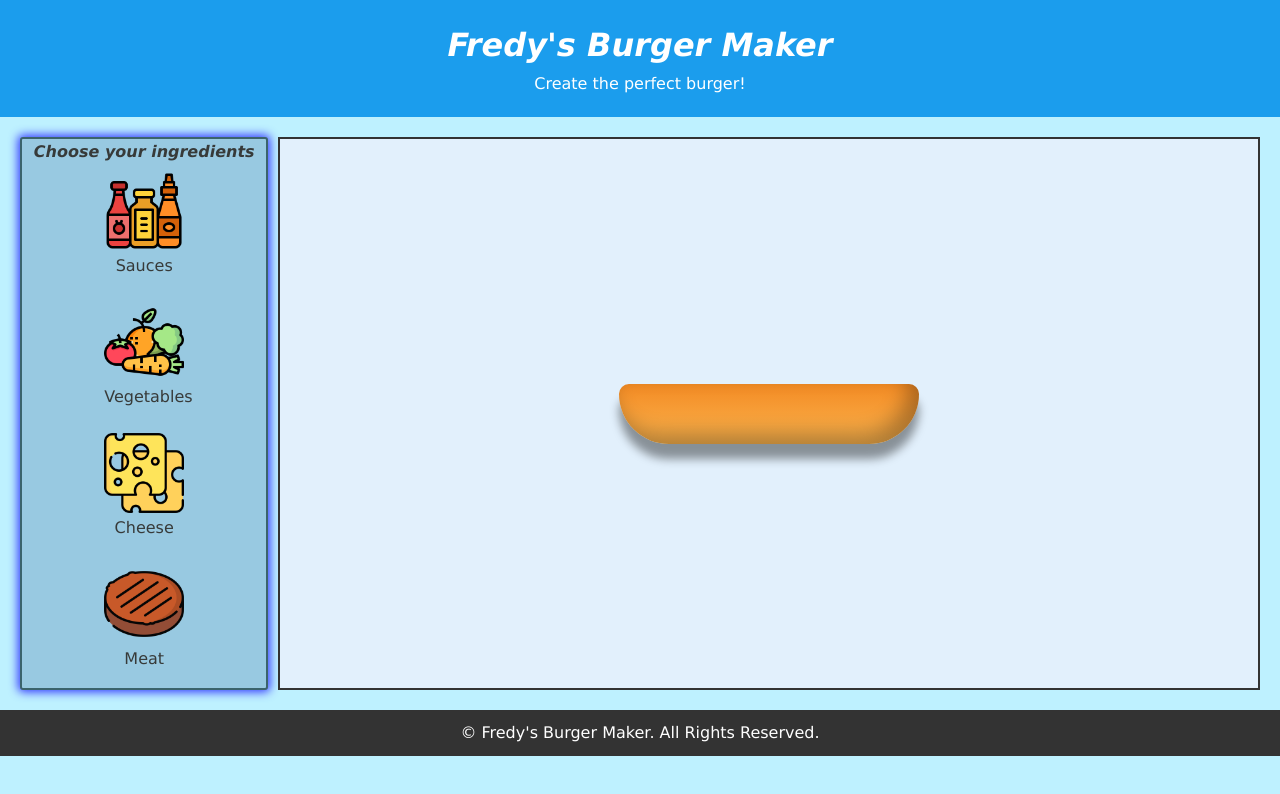
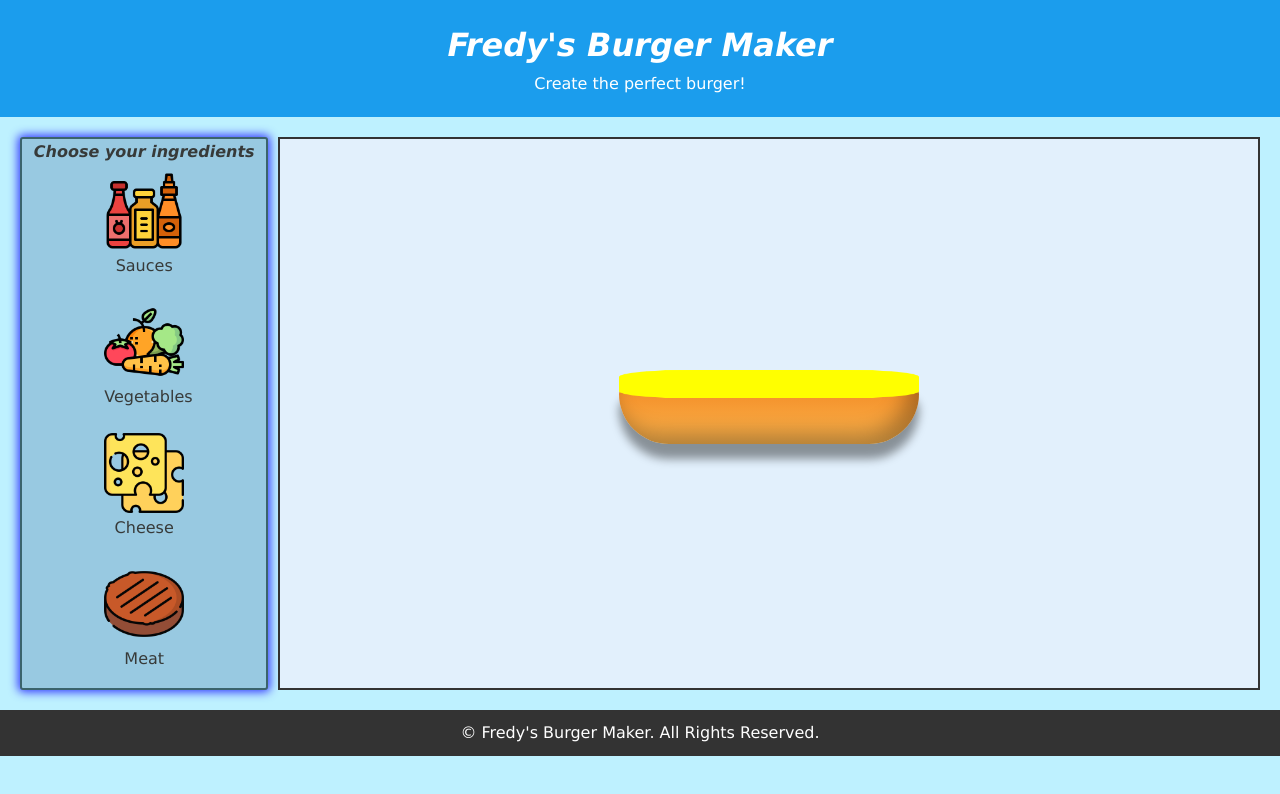
Before and after one commit to F1red003/MyBurgerMaker, a plain HTML site: page burger-maker.html in a window 1280 px wide. Both pictures are taken after a click on the element "Cheese". Drawn offline with Linux system fonts and the light colour scheme.

Commit message:
adding the cheese styling

```diff
--- a/burger-maker.html
+++ b/burger-maker.html
@@ -87,7 +87,7 @@
               </div>
             </div>
           </div>
-          <div class="ingredientsElms" id="cheese" onclick="addIngredient('american')">
+          <div class="ingredientsElms" id="cheese" onclick="addIngredient('edam')">
             <img src="img/cheese.png" alt="cheese" class="imgIngredients" />
             <figcaption class="imgIngredients" id="caption">Cheese</figcaption>
           </div>
--- a/index.js
+++ b/index.js
@@ -21,9 +21,9 @@ const addIngredient = (ingredient) => {
       listIngredient+="tamato";
       break;
 
-    case ingredientElement.classList.contains("american"):
-      t = t + 11;
-      listIngredient+="american";
+    case ingredientElement.classList.contains("edam"):
+      t = t + 25;
+      listIngredient+="edam";
       break;
 
     case ingredientElement.classList.contains("lettuce"):
--- a/styles.css
+++ b/styles.css
@@ -250,7 +250,6 @@ footer {
   background-color: #d4cad2;
   border-radius: 50%;
   box-shadow: 200px 50px 0 #d4cad2;
-
 }
 .tomato {
   background-color: #a00505;
@@ -295,3 +294,10 @@ footer {
   border-radius: 50% 50% 5% 50%;
   transform: rotateX(65deg);
 }
+.edam {
+  width: 300px;
+  height: 50px;
+  background-color: #ff0;
+  border-radius: 25%;
+  transform: rotateX(55deg);
+}
```
